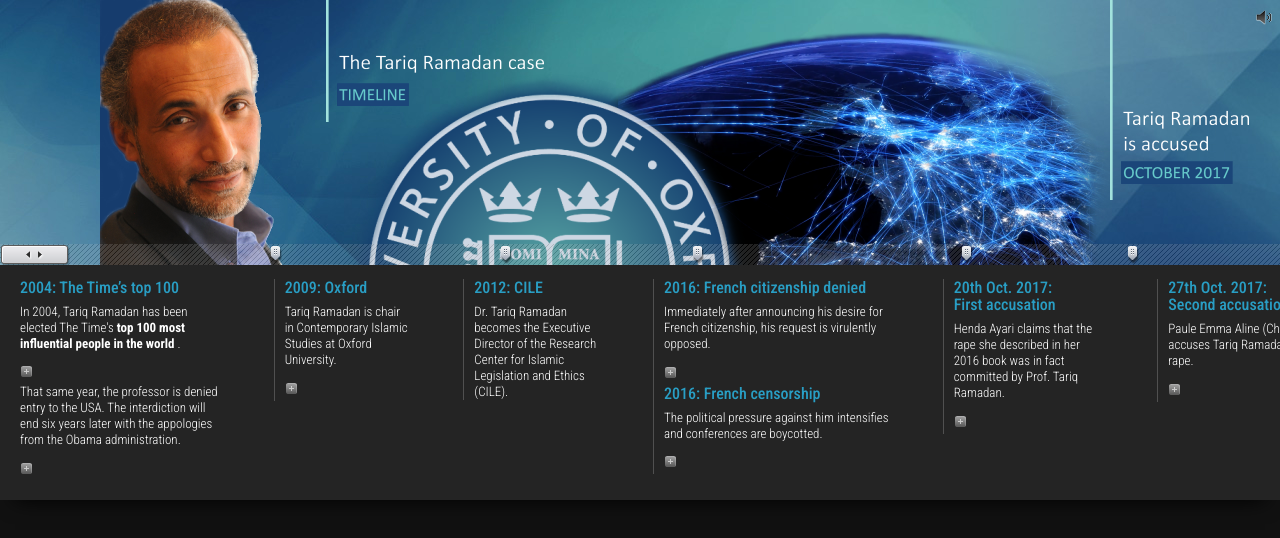
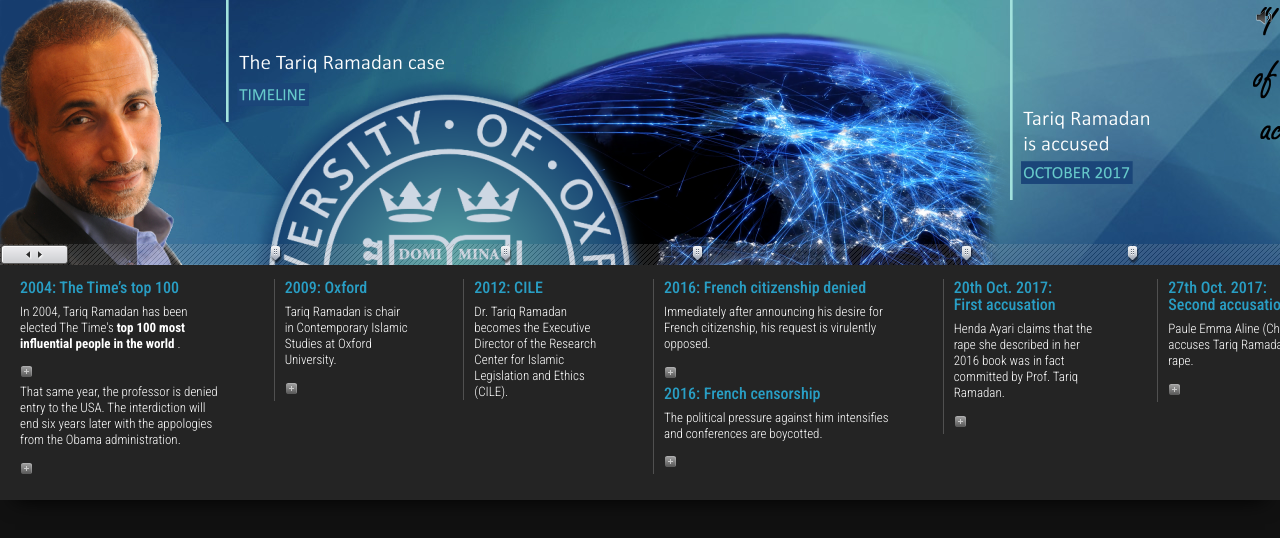
Before and after one commit to achauvet/FTRtimeline.github.io, a plain HTML site: page index.html in a window 1280 px wide. Drawn offline with Linux system fonts and the light colour scheme.

Commit message:
Update index.html

```diff
--- a/index.html
+++ b/index.html
@@ -34,8 +34,8 @@
 						<!-- YOU CAN WRAP IMAGES INSIDE HREFS, FOR OPENING LIGHTBOX, LIKE THE SAMPLE BELOW -->
 						<div class="viewport">
 							<div class="images">
-								<img src="images/Blank.png" alt="" />
-								<img src="images/TR.png" alt="" />
+
+				<img src="images/TR.png" alt="" />
                                 <img src="images/OxfordReach.png" alt="" />
                                 <img src="images/Oct2017.png" alt="" />
                                 <img src="images/Blank.png" alt="" />
```
